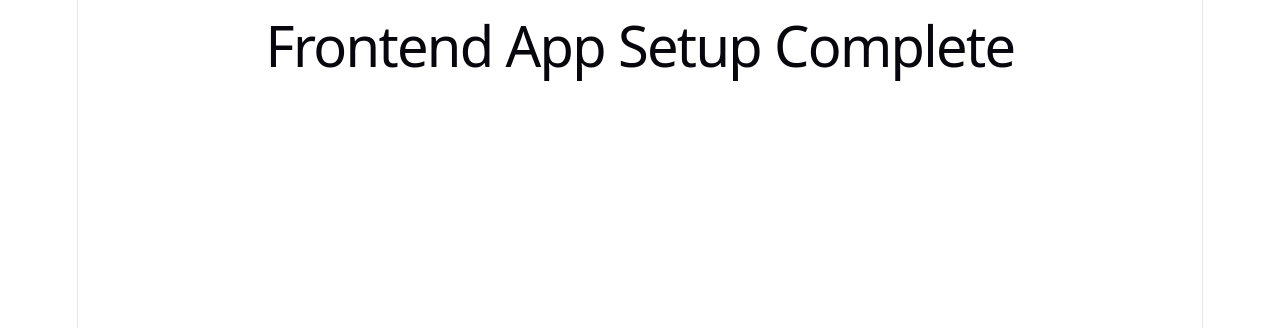
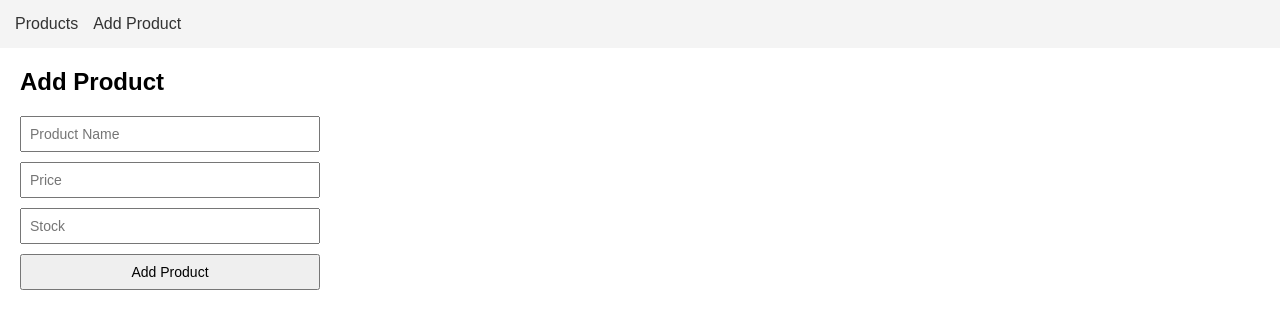
Before and after one commit to Sandeepveeamalla/Ecommerce-project-, a React (Vite) app: page /add-product in a window 1280 px wide. Shown: the top 328 px of the page. Built offline with nearby package versions, Linux system fonts and the light colour scheme.

Commit message:
2B - Product UI working

```diff
--- a/package.json
+++ b/package.json
@@ -10,8 +10,12 @@
     "preview": "vite preview"
   },
   "dependencies": {
+    "@reduxjs/toolkit": "^2.11.2",
+    "axios": "^1.15.0",
     "react": "^19.2.4",
-    "react-dom": "^19.2.4"
+    "react-dom": "^19.2.4",
+    "react-redux": "^9.2.0",
+    "react-router-dom": "^7.14.0"
   },
   "devDependencies": {
     "@eslint/js": "^9.39.4",
--- a/src/App.jsx
+++ b/src/App.jsx
@@ -1,7 +1,11 @@
+import Navbar from './components/Navbar.jsx';
+import AppRoutes from './routes/AppRoutes.jsx';
+
 function App() {
   return (
     <div>
-      <h1>Frontend App Setup Complete</h1>
+      <Navbar />
+      <AppRoutes />
     </div>
   );
 }
--- /dev/null
+++ b/src/components/Navbar.jsx
@@ -0,0 +1,19 @@
+import { Link } from 'react-router-dom';
+
+function Navbar() {
+  return (
+    <nav
+      style={{
+        padding: '15px',
+        backgroundColor: '#f4f4f4',
+        display: 'flex',
+        gap: '15px',
+      }}
+    >
+      <Link to="/products">Products</Link>
+      <Link to="/add-product">Add Product</Link>
+    </nav>
+  );
+}
+
+export default Navbar;
--- /dev/null
+++ b/src/components/ProductForm.jsx
@@ -0,0 +1,75 @@
+import { useState } from 'react';
+
+function ProductForm({ onProductCreated }) {
+  const [formData, setFormData] = useState({
+    name: '',
+    price: '',
+    stock: '',
+  });
+
+  const handleChange = (e) => {
+    const { name, value } = e.target;
+    setFormData((prev) => ({
+      ...prev,
+      [name]: value,
+    }));
+  };
+
+  const handleSubmit = async (e) => {
+    e.preventDefault();
+
+    const newProduct = {
+      name: formData.name,
+      price: Number(formData.price),
+      stock: Number(formData.stock),
+    };
+
+    await onProductCreated(newProduct);
+
+    setFormData({
+      name: '',
+      price: '',
+      stock: '',
+    });
+  };
+
+  return (
+    <form
+      onSubmit={handleSubmit}
+      style={{
+        display: 'flex',
+        flexDirection: 'column',
+        gap: '10px',
+        maxWidth: '300px',
+      }}
+    >
+      <input
+        type="text"
+        name="name"
+        placeholder="Product Name"
+        value={formData.name}
+        onChange={handleChange}
+        required
+      />
+      <input
+        type="number"
+        name="price"
+        placeholder="Price"
+        value={formData.price}
+        onChange={handleChange}
+        required
+      />
+      <input
+        type="number"
+        name="stock"
+        placeholder="Stock"
+        value={formData.stock}
+        onChange={handleChange}
+        required
+      />
+      <button type="submit">Add Product</button>
+    </form>
+  );
+}
+
+export default ProductForm;
--- /dev/null
+++ b/src/components/ProductTable.jsx
@@ -0,0 +1,32 @@
+function ProductTable({ products }) {
+  return (
+    <table border="1" cellPadding="10" style={{ marginTop: '20px', width: '100%' }}>
+      <thead>
+        <tr>
+          <th>ID</th>
+          <th>Name</th>
+          <th>Price</th>
+          <th>Stock</th>
+        </tr>
+      </thead>
+      <tbody>
+        {products.length > 0 ? (
+          products.map((product) => (
+            <tr key={product.id}>
+              <td>{product.id}</td>
+              <td>{product.name}</td>
+              <td>{product.price}</td>
+              <td>{product.stock}</td>
+            </tr>
+          ))
+        ) : (
+          <tr>
+            <td colSpan="4">No products found</td>
+          </tr>
+        )}
+      </tbody>
+    </table>
+  );
+}
+
+export default ProductTable;
--- a/src/index.css
+++ b/src/index.css
@@ -1,111 +1,23 @@
-:root {
-  --text: #6b6375;
-  --text-h: #08060d;
-  --bg: #fff;
-  --border: #e5e4e7;
-  --code-bg: #f4f3ec;
-  --accent: #aa3bff;
-  --accent-bg: rgba(170, 59, 255, 0.1);
-  --accent-border: rgba(170, 59, 255, 0.5);
-  --social-bg: rgba(244, 243, 236, 0.5);
-  --shadow:
-    rgba(0, 0, 0, 0.1) 0 10px 15px -3px, rgba(0, 0, 0, 0.05) 0 4px 6px -2px;
-
-  --sans: system-ui, 'Segoe UI', Roboto, sans-serif;
-  --heading: system-ui, 'Segoe UI', Roboto, sans-serif;
-  --mono: ui-monospace, Consolas, monospace;
-
-  font: 18px/145% var(--sans);
-  letter-spacing: 0.18px;
-  color-scheme: light dark;
-  color: var(--text);
-  background: var(--bg);
-  font-synthesis: none;
-  text-rendering: optimizeLegibility;
-  -webkit-font-smoothing: antialiased;
-  -moz-osx-font-smoothing: grayscale;
-
-  @media (max-width: 1024px) {
-    font-size: 16px;
-  }
+body {
+  margin: 0;
+  font-family: Arial, sans-serif;
 }
 
-@media (prefers-color-scheme: dark) {
-  :root {
-    --text: #9ca3af;
-    --text-h: #f3f4f6;
-    --bg: #16171d;
-    --border: #2e303a;
-    --code-bg: #1f2028;
-    --accent: #c084fc;
-    --accent-bg: rgba(192, 132, 252, 0.15);
-    --accent-border: rgba(192, 132, 252, 0.5);
-    --social-bg: rgba(47, 48, 58, 0.5);
-    --shadow:
-      rgba(0, 0, 0, 0.4) 0 10px 15px -3px, rgba(0, 0, 0, 0.25) 0 4px 6px -2px;
-  }
-
-  #social .button-icon {
-    filter: invert(1) brightness(2);
-  }
+a {
+  text-decoration: none;
+  color: #333;
 }
 
-body {
-  margin: 0;
+a:hover {
+  text-decoration: underline;
 }
 
-#root {
-  width: 1126px;
-  max-width: 100%;
-  margin: 0 auto;
-  text-align: center;
-  border-inline: 1px solid var(--border);
-  min-height: 100svh;
-  display: flex;
-  flex-direction: column;
-  box-sizing: border-box;
+h2 {
+  margin-top: 0;
 }
 
-h1,
-h2 {
-  font-family: var(--heading);
-  font-weight: 500;
-  color: var(--text-h);
+input,
+button {
+  padding: 8px;
+  font-size: 14px;
 }
-
-h1 {
-  font-size: 56px;
-  letter-spacing: -1.68px;
-  margin: 32px 0;
-  @media (max-width: 1024px) {
-    font-size: 36px;
-    margin: 20px 0;
-  }
-}
-h2 {
-  font-size: 24px;
-  line-height: 118%;
-  letter-spacing: -0.24px;
-  margin: 0 0 8px;
-  @media (max-width: 1024px) {
-    font-size: 20px;
-  }
-}
-p {
-  margin: 0;
-}
-
-code,
-.counter {
-  font-family: var(--mono);
-  display: inline-flex;
-  border-radius: 4px;
-  color: var(--text-h);
-}
-
-code {
-  font-size: 15px;
-  line-height: 135%;
-  padding: 4px 8px;
-  background: var(--code-bg);
-}
--- a/src/main.jsx
+++ b/src/main.jsx
@@ -2,8 +2,8 @@ import React from 'react';
 import ReactDOM from 'react-dom/client';
 import { Provider } from 'react-redux';
 import { BrowserRouter } from 'react-router-dom';
-import App from './App';
-import { store } from './app/store';
+import App from './App.jsx';
+import { store } from './app/store.js';
 import './index.css';
 
 ReactDOM.createRoot(document.getElementById('root')).render(
--- /dev/null
+++ b/src/pages/AddProductPage.jsx
@@ -0,0 +1,25 @@
+import { createProduct } from '../services/productService.js';
+import ProductForm from '../components/ProductForm.jsx';
+import { useNavigate } from 'react-router-dom';
+
+function AddProductPage() {
+  const navigate = useNavigate();
+
+  const handleProductCreated = async (product) => {
+    try {
+      await createProduct(product);
+      navigate('/products');
+    } catch (error) {
+      console.error('Error creating product:', error);
+    }
+  };
+
+  return (
+    <div style={{ padding: '20px' }}>
+      <h2>Add Product</h2>
+      <ProductForm onProductCreated={handleProductCreated} />
+    </div>
+  );
+}
+
+export default AddProductPage;
--- /dev/null
+++ b/src/pages/ProductListPage.jsx
@@ -0,0 +1,37 @@
+import { useEffect, useState } from 'react';
+import { getProducts } from '../services/productService.js';
+import ProductTable from '../components/ProductTable.jsx';
+
+function ProductListPage() {
+  const [products, setProducts] = useState([]);
+
+  useEffect(() => {
+    fetchProducts();
+  }, []);
+
+  const fetchProducts = async () => {
+    try {
+      const data = await getProducts();
+
+      if (Array.isArray(data)) {
+        setProducts(data);
+      } else if (Array.isArray(data.content)) {
+        setProducts(data.content);
+      } else {
+        setProducts([]);
+      }
+    } catch (error) {
+      console.error('Error fetching products:', error);
+      setProducts([]);
+    }
+  };
+
+  return (
+    <div style={{ padding: '20px' }}>
+      <h2>Product List</h2>
+      <ProductTable products={products} />
+    </div>
+  );
+}
+
+export default ProductListPage;
--- /dev/null
+++ b/src/routes/AppRoutes.jsx
@@ -0,0 +1,15 @@
+import { Routes, Route, Navigate } from 'react-router-dom';
+import ProductListPage from '../pages/ProductListPage.jsx';
+import AddProductPage from '../pages/AddProductPage.jsx';
+
+function AppRoutes() {
+  return (
+    <Routes>
+      <Route path="/" element={<Navigate to="/products" />} />
+      <Route path="/products" element={<ProductListPage />} />
+      <Route path="/add-product" element={<AddProductPage />} />
+    </Routes>
+  );
+}
+
+export default AppRoutes;
--- /dev/null
+++ b/src/services/productService.js
@@ -0,0 +1,13 @@
+import axios from 'axios';
+
+const API_BASE_URL = 'http://localhost:8081';
+
+export const getProducts = async () => {
+  const response = await axios.get(`${API_BASE_URL}/products`);
+  return response.data;
+};
+
+export const createProduct = async (product) => {
+  const response = await axios.post(`${API_BASE_URL}/products`, product);
+  return response.data;
+};
```
Also changed, not shown: 2 other files (tests, documents, lock files or other folders).
